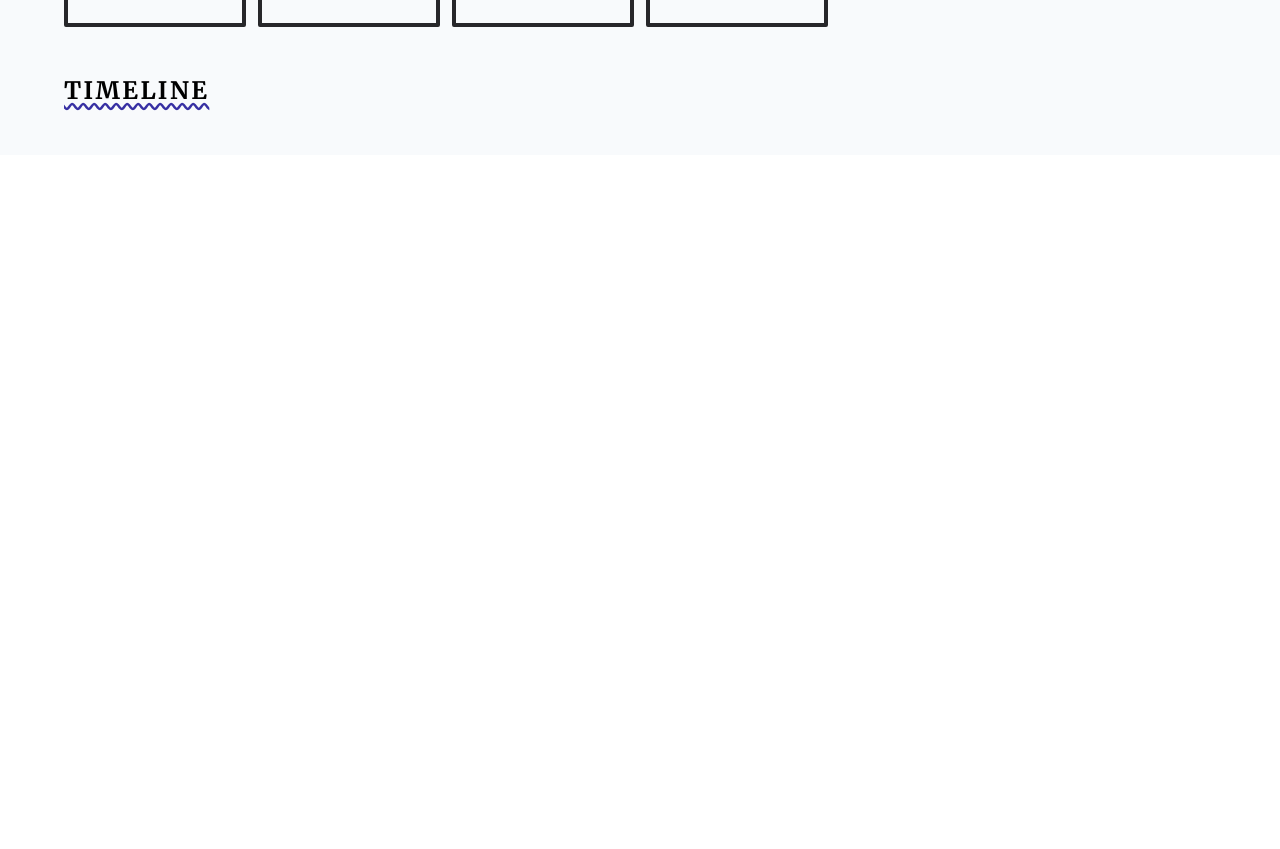
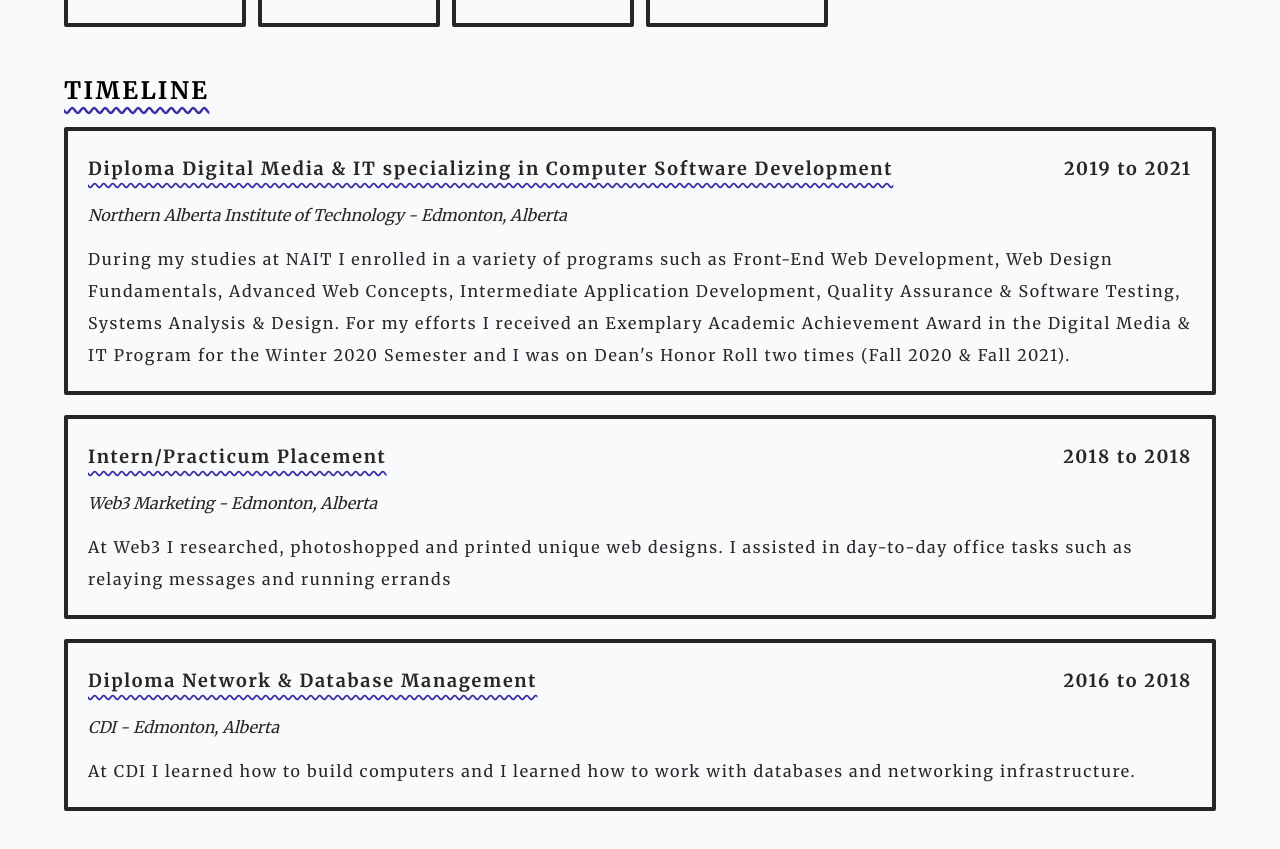
Before and after one commit to trevinshu/web-portfolio-v3, a Next.js app: page / in a window 1280 px wide. Shown: the part 1130-1979 px from the top of the page. Before the commit the page ends 1285 px from the top, so only its background shows below. Built offline with nearby package versions, Linux system fonts and the light colour scheme.

Commit message:
finished timeline component

```diff
--- a/components/Header.jsx
+++ b/components/Header.jsx
@@ -4,7 +4,7 @@ function Header() {
   return (
     <header className="flex flex-col justify-center items-center gap-3">
       <h1 className="text-zinc-800 text-4xl text-center font-bold uppercase tracking-widest lg:text-5xl">Trevin Shu</h1>
-      <p className="text-zinc-600 text-xl text-center uppercase tracking-widest underline decoration-wavy decoration-indigo-800 underline-offset-4">Web Developer</p>
+      <p className="text-zinc-600 text-xl text-center uppercase tracking-widest underline decoration-wavy decoration-indigo-800 underline-offset-8">Web Developer</p>
     </header>
   );
 }
--- a/components/Heading.jsx
+++ b/components/Heading.jsx
@@ -1,7 +1,7 @@
 import React from 'react';
 
 function Heading({ children }) {
-  return <h2 className="text-2xl font-bold uppercase tracking-widest underline decoration-wavy decoration-indigo-800 underline-offset-4">{children}</h2>;
+  return <h2 className="text-2xl font-bold uppercase tracking-widest underline decoration-wavy decoration-indigo-800 underline-offset-8">{children}</h2>;
 }
 
 export default Heading;
--- a/components/Timeline.jsx
+++ b/components/Timeline.jsx
@@ -1,10 +1,25 @@
 import React from 'react';
 import Heading from './Heading';
+import timeline from '../public/data/timeline.json';
 
 function Timeline() {
   return (
     <div className="flex flex-col gap-5">
       <Heading>Timeline</Heading>
+      <div className="flex flex-col gap-5">
+        {timeline.activities.map((item) => {
+          return (
+            <div key={item.id} className="flex flex-col border-zinc-800 border-solid border-4 rounded-sm p-5 gap-3">
+              <div className="flex flex-col gap-3 sm:flex-row sm:justify-between sm:gap-0">
+                <h2 className="text-lg font-bold tracking-widest text-zinc-800 underline decoration-wavy decoration-indigo-800 underline-offset-8 leading-loose">{item.title}</h2>
+                <h2 className="text-lg font-bold tracking-widest leading-loose text-zinc-800">{item.from}</h2>
+              </div>
+              <h3 className="text-zinc-800 italic leading-loose">{item.location}</h3>
+              <p className="text-zinc-800 text-left tracking-widest  break-words leading-loose">{item.description}</p>
+            </div>
+          );
+        })}
+      </div>
     </div>
   );
 }
--- /dev/null
+++ b/public/data/timeline.json
@@ -0,0 +1,22 @@
+{
+  "activities": [
+    {
+      "title": "Diploma Digital Media & IT specializing in Computer Software Development",
+      "from": "2019 to 2021",
+      "location": "Northern Alberta Institute of Technology - Edmonton, Alberta",
+      "description": "During my studies at NAIT I enrolled in a variety of programs such as Front-End Web Development, Web Design Fundamentals, Advanced Web Concepts, Intermediate Application Development, Quality Assurance & Software Testing, Systems Analysis & Design. For my efforts I received an Exemplary Academic Achievement Award in the Digital Media & IT Program for the Winter 2020 Semester and I was on Dean's Honor Roll two times (Fall 2020 & Fall 2021)."
+    },
+    {
+      "title": "Intern/Practicum Placement",
+      "from": "2018 to 2018",
+      "location": "Web3 Marketing - Edmonton, Alberta",
+      "description": "At Web3 I researched, photoshopped and printed unique web designs. I assisted in day-to-day office tasks such as relaying messages and running errands"
+    },
+    {
+      "title": "Diploma Network & Database Management",
+      "from": "2016 to 2018",
+      "location": "CDI - Edmonton, Alberta",
+      "description": "At CDI I learned how to build computers and I learned how to work with databases and networking infrastructure."
+    }
+  ]
+}
```
